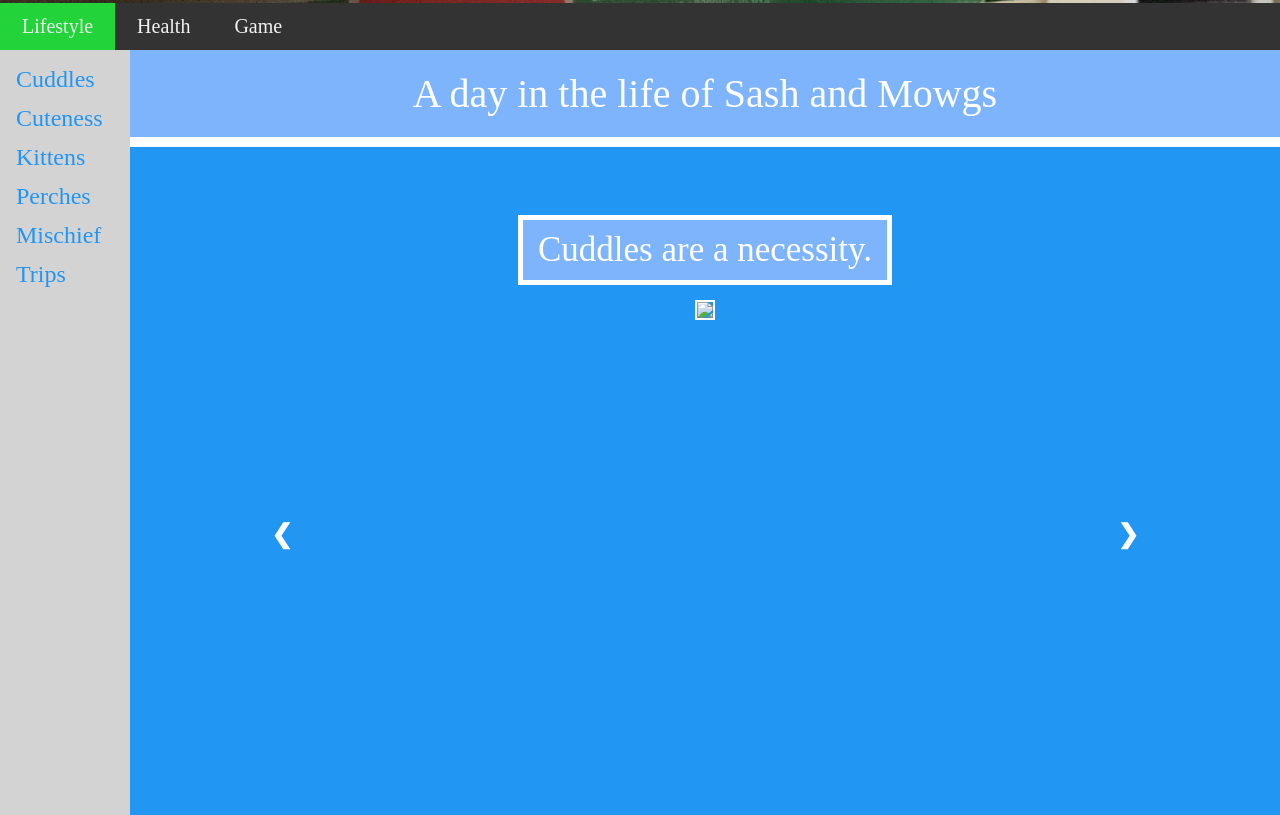
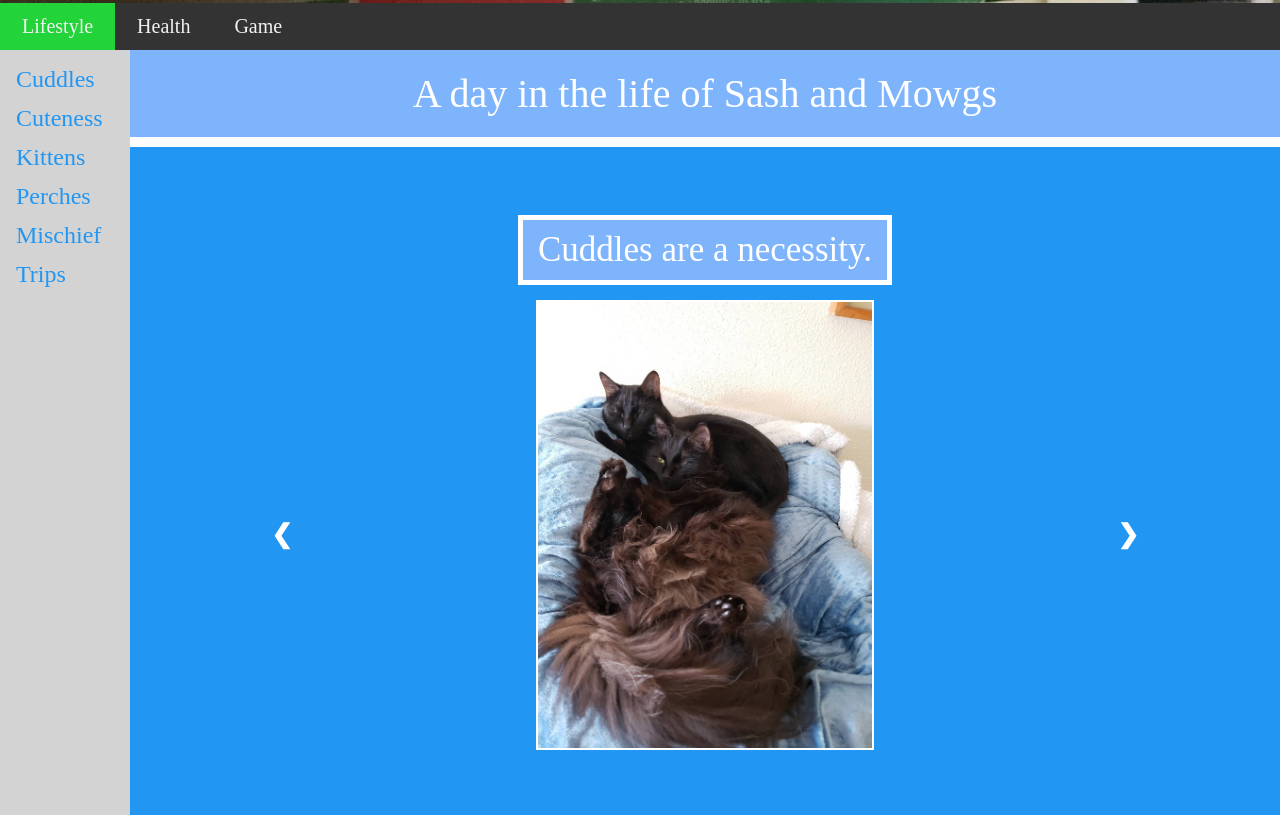
Before and after one commit to JTisch7/JTisch7.github.io, a plain HTML site: page index.html in a window 1280 px wide. Shown: the part 617-1432 px from the top of the page. Drawn offline with Linux system fonts and the light colour scheme.

Commit message:
Update index.html

```diff
--- a/index.html
+++ b/index.html
@@ -46,7 +46,7 @@
             <p class = "slideshow">Cuddles are a necessity.</p>
             <div class="slideshow-container">
                 <div class="mySlides1 fade">
-                    <img src="cuddles/13.jpg">
+                    <img src="pics/cuddles/13.jpg">
                 </div>
                 <div class="mySlides1 fade">
                     <img src="pics/cuddles/3.jpg">
```
